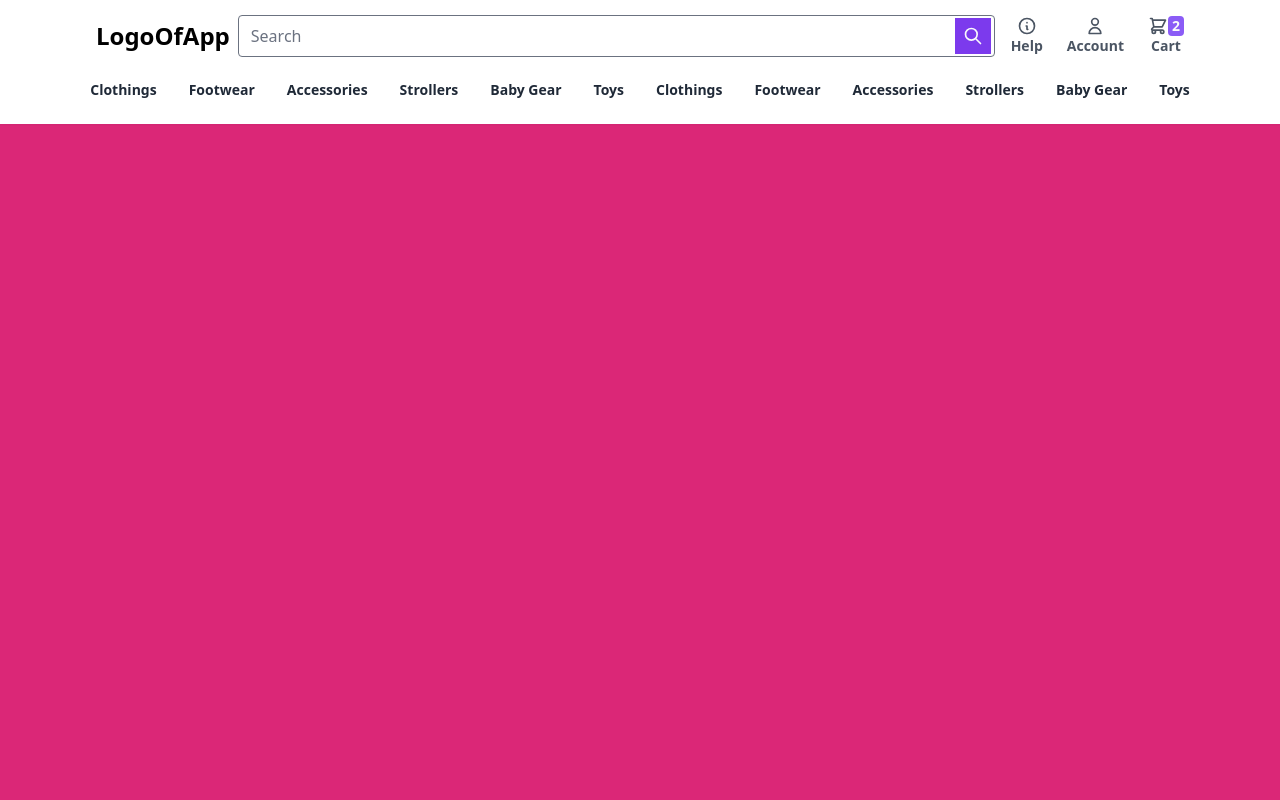
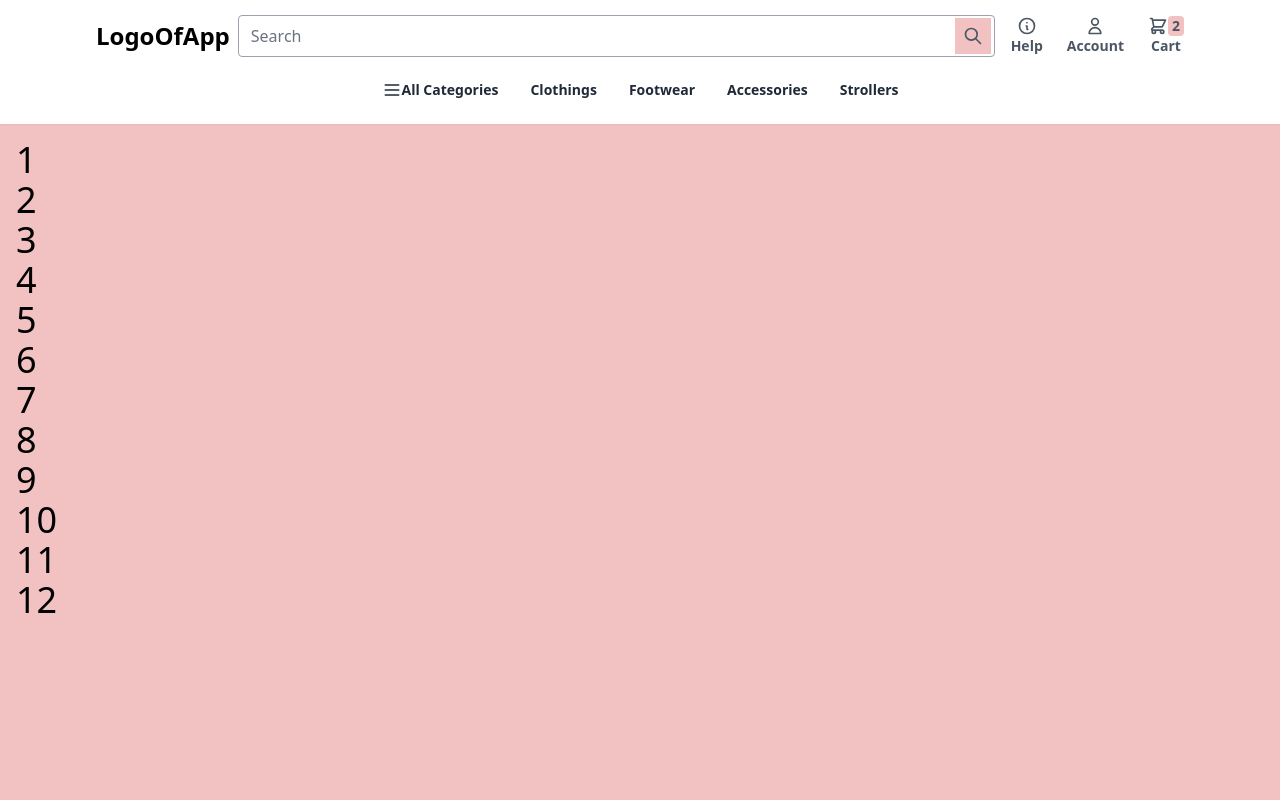
Before and after one commit to joshisijan/baby-shop-frontend, a React (Create React App) app: page / in a window 1280 px wide. Shown: the top 800 px of the page. Built offline with nearby package versions, Linux system fonts and the light colour scheme.

Commit message:
navbar completed

```diff
--- a/src/Components/Transition/TopTransformTransition.js
+++ /dev/null
@@ -1,20 +0,0 @@
-import { Transition } from "@headlessui/react"
-
-const TopTransformTransition = ({ show, children, ...rest }) => {
-    return (
-        <Transition
-            {...rest}
-            show={show}
-            enter="transition ease-in-out duration-300 transform"
-            enterFrom="-translate-x-full"
-            enterTo="translate-x-0"
-            leave="transition ease-in-out duration-300 transform"
-            leaveFrom="translate-x-0"
-            leaveTo="-translate-x-full"
-        >
-            {children}
-        </Transition>
-    )
-}
-
-export default TopTransformTransition
--- a/src/Containers/HomePage/HomePage.js
+++ b/src/Containers/HomePage/HomePage.js
@@ -4,10 +4,21 @@ import MainLayout from '../MainLayout/MainLayout'
 const HomePage = () => {
     return (
         <MainLayout>
-            <div className="py-16 px-4 bg-pink-600 min-h-screen">
-                home page
+            <div className="p-4 bg-primary min-h-screen">
+                <h1 className="text-4xl">1</h1>
+                <h1 className="text-4xl">2</h1>
+                <h1 className="text-4xl">3</h1>
+                <h1 className="text-4xl">4</h1>
+                <h1 className="text-4xl">5</h1>
+                <h1 className="text-4xl">6</h1>
+                <h1 className="text-4xl">7</h1>
+                <h1 className="text-4xl">8</h1>
+                <h1 className="text-4xl">9</h1>
+                <h1 className="text-4xl">10</h1>
+                <h1 className="text-4xl">11</h1>
+                <h1 className="text-4xl">12</h1>
             </div>
-            <div className="min-h-screen bg-blue-600">
+            <div className="min-h-screen bg-secondary">
 
             </div>
         </MainLayout>
--- a/src/Containers/MainLayout/MainLayout.js
+++ b/src/Containers/MainLayout/MainLayout.js
@@ -6,7 +6,9 @@ const MainLayout = (props) => {
     return (
         <div>
             <Navbar />
-            {props.children}
+            <div>
+                {props.children}
+            </div>
             <Footer />
         </div>
     )
--- a/src/Containers/MainLayout/Navbar/IconButton/IconButton.js
+++ b/src/Containers/MainLayout/Navbar/IconButton/IconButton.js
@@ -4,13 +4,13 @@ const IconButton = ({ className, label, counter, children, ...rest }) => {
     return (
         <button
             {...rest}
-            className={`relative p-2 rounded-lg text-gray-600 flex flex-col items-center transition hover:text-purple-500 focus:outline-none focus:ring focus:ring-inset focus:ring-purple-300 ${className}`}
+            className={`relative p-2 rounded-lg text-gray-600 flex flex-col items-center transition hover:text-gray-700 focus:outline-none focus:ring focus:ring-inset focus:ring-primary-varient ${className}`}
         >
             {
                 counter ?
                 <div className="flex items-center">
                     {children}
-                    <div className="px-1 text-sm font-bold bg-purple-500 text-gray-50 rounded">
+                    <div className="px-1 text-sm font-bold bg-primary text-gray-600 rounded">
                         {counter}
                     </div>
                 </div> :
--- a/src/Containers/MainLayout/Navbar/MenuLink/MenuLink.js
+++ b/src/Containers/MainLayout/Navbar/MenuLink/MenuLink.js
@@ -4,7 +4,7 @@ const MenuLink = ({ className, children, ...rest }) => {
     return (
         <button
             {...rest}
-            className={`p-2 text-gray-800 text-sm font-semibold capitalize focus:ring focus:ring-inset focus:ring-purple-300 ${className}`}
+            className={`p-2 text-gray-800 text-sm font-semibold capitalize focus:ring focus:ring-inset focus:ring-primary-varient ${className}`}
         >
             {children}
         </button>
--- a/src/Containers/MainLayout/Navbar/Navbar.js
+++ b/src/Containers/MainLayout/Navbar/Navbar.js
@@ -1,49 +1,74 @@
-import React, { useState } from 'react'
+import React, { useEffect, useState } from 'react'
 import {
-    XIcon,
     MenuIcon,
     SearchIcon,
     UserIcon,
     ShoppingCartIcon,
     InformationCircleIcon,
+    XIcon,
 } from '@heroicons/react/outline'
-import TopTransformTransition from '../../../Components/Transition/TopTransformTransition';
 import MenuLink from '../Navbar/MenuLink/MenuLink'
 import IconButton from './IconButton/IconButton';
+
+import FadeTransition from '../../../Components/Transition/FadeTransition'
 
 const categoriesList = [
     'Clothings',
     'Footwear',
     'Accessories',
     'Strollers',
-    'Baby Gear',
-    'Toys',
-    'Clothings',
-    'Footwear',
-    'Accessories',
-    'Strollers',
-    'Baby Gear',
-    'Toys',
 ]
 
+const scrollStateValue = {
+    up: 'up',
+    down: 'down',
+    top: 'top',
+}
+
 const Navbar = () => {
-    const [menuOpen, setMenuOpen] = useState(false);
 
-    const toggleMenu = () => {
-        setMenuOpen(!menuOpen);
-    }
+    const [scrollState, setScrollState] = useState(scrollStateValue.top);
+    const [menuShown, setMenuShown] = useState(false);
 
+    useEffect(() => {
+        let oldScrollY = 0;
+        const handleScroll = () => {
+            if (window.scrollY > 0) {
+                const tempScrollY = window.scrollY;
+                if (tempScrollY > oldScrollY) setScrollState(scrollStateValue.down);
+                else setScrollState(scrollStateValue.up);
+                oldScrollY = window.scrollY;
+            } else {
+                setScrollState(scrollStateValue.top);
+            }
+        }
+        window.addEventListener("scroll", handleScroll);
+        return () => {
+            window.removeEventListener("scroll", handleScroll);
+        }
+    }, []);
+
+    useEffect(() => {
+        if (menuShown) {
+            document.body.style.overflow = 'hidden';
+        } else {
+            document.body.style.overflow = 'auto';
+        }
+        return () => {
+            document.body.style.overflow = 'auto';
+        }
+    }, [menuShown]);
     return (
-        <div className="bg-white shadow-sm fixed inset-x-0 top-0 flex flex-col items-center">
+        <div className={`bg-white shadow-sm transition duration-500 transform fixed ${scrollState === scrollStateValue.top ? 'relative translate-y-0' : scrollState === scrollStateValue.up ? 'translate-y-0' : '-translate-y-full'} inset-x-0 top-0 flex flex-col items-center`}>
             <div className="px-6 py-2 space-x-2 flex items-center w-full max-w-6xl">
-                <IconButton className="md:hidden">
+                <IconButton className="md:hidden" onClick={() => setMenuShown(true)}>
                     <MenuIcon className="w-5 h-5" />
                 </IconButton>
                 <h1 className="font-bold text-2xl">LogoOfApp</h1>
                 <div className="md:hidden flex-1"></div>
                 <div className="hidden md:block flex-1 relative">
                     <input className="w-full" type="text" placeholder="Search" />
-                    <button className="bg-purple-600 text-gray-50 p-2 absolute right-1 top-1/2 transform -translate-y-1/2 hover:bg-purple-500 focus:outline-none focus:ring focus:ring-purple-300">
+                    <button className="bg-primary text-gray-600 p-2 absolute right-1 top-1/2 transform -translate-y-1/2 hover:bg-primary-light focus:outline-none focus:ring focus:ring-primary-varient">
                         <SearchIcon className="w-5 h-5" />
                     </button>
                 </div>
@@ -60,22 +85,33 @@ const Navbar = () => {
             {/* search bar for smaller devices */}
             <div className="relative py-2 px-6 w-full md:hidden">
                 <input className="w-full pr-12" type="text" placeholder="Search" />
-                <button className="bg-purple-600 text-gray-50 p-2 absolute right-7 top-1/2 transform -translate-y-1/2 hover:bg-purple-500 focus:outline-none focus:ring focus:ring-purple-300">
+                <button className="bg-primary text-gray-50 p-2 absolute right-7 top-1/2 transform -translate-y-1/2 hover:bg-primary-light focus:outline-none focus:ring focus:ring-primary-varient">
                     <SearchIcon className="w-5 h-5" />
                 </button>
             </div>
             {/* category list big screen */}
             <div className="hidden md:flex flex-wrap justify-center px-6 pb-4 gap-4">
+                <MenuLink className="flex" onClick={() => setMenuShown(true)}>
+                    <MenuIcon className="w-5 h-5" /> <span>All Categories</span>
+                </MenuLink>
                 {
                     categoriesList.map(category => {
                         return (
-                            <MenuLink>
+                            <MenuLink key={category}>
                                 {category}
                             </MenuLink>
                         )
                     })
                 }
             </div>
+            {/* fullscreen overlay */}
+            <div onClick={() => setMenuShown(false)} className={`${menuShown ? 'fixed top-0 left-0 w-screen h-screen bg-black opacity-50' : 'hidden'}`}></div>
+            {/* Category Menu */}
+            <div className={`bg-secondary fixed top-0 left-0 h-screen w-full max-w-xs transition duration-500 transform ${menuShown ? 'translate-x-0' : '-translate-x-full'}`}>
+                <IconButton label="Close" onClick={() => setMenuShown(false)}>
+                    <XIcon className="w-5 h-5" />
+                </IconButton>
+            </div>
         </div>
     )
 }
--- a/src/index.css
+++ b/src/index.css
@@ -18,15 +18,10 @@
     [multiple],
     textarea,
     select {
-        @apply rounded focus:outline-none focus:ring focus:ring-purple-400;
+        @apply rounded border-gray-400 focus:border-gray-600 focus:outline-none focus:ring focus:ring-primary-varient;
     }
 
     [type="checkbox"] {
-        @apply rounded-sm focus:outline-none focus:ring focus:ring-purple-400;
-    }
-
-    /* for active menu button */
-    .adminActiveMenuItem .adminActiveMenuItemLink {
-        @apply bg-purple-400 bg-opacity-50 font-bold;
+        @apply rounded-sm border-gray-400 focus:border-gray-600 focus:outline-none focus:ring focus:ring-primary-varient;
     }
 }
--- a/tailwind.config.js
+++ b/tailwind.config.js
@@ -3,6 +3,20 @@ module.exports = {
   darkMode: false, // or 'media' or 'class'
   theme: {
     extend: {
+      colors: {
+        primary: {
+          DEFAULT: '#F2C2C2',
+          varient: '#F5E4DC',
+          light: '#F4C9D1',
+          dark: '#F3CCC1',
+        },
+        secondary: {
+          DEFAULT: '#9EC4C5',
+          varient: '#C1DDD8',
+          light: '#AACDC8',
+          dark: '#9DBCC6',
+        },
+      }
     },
   },
   variants: {
```
